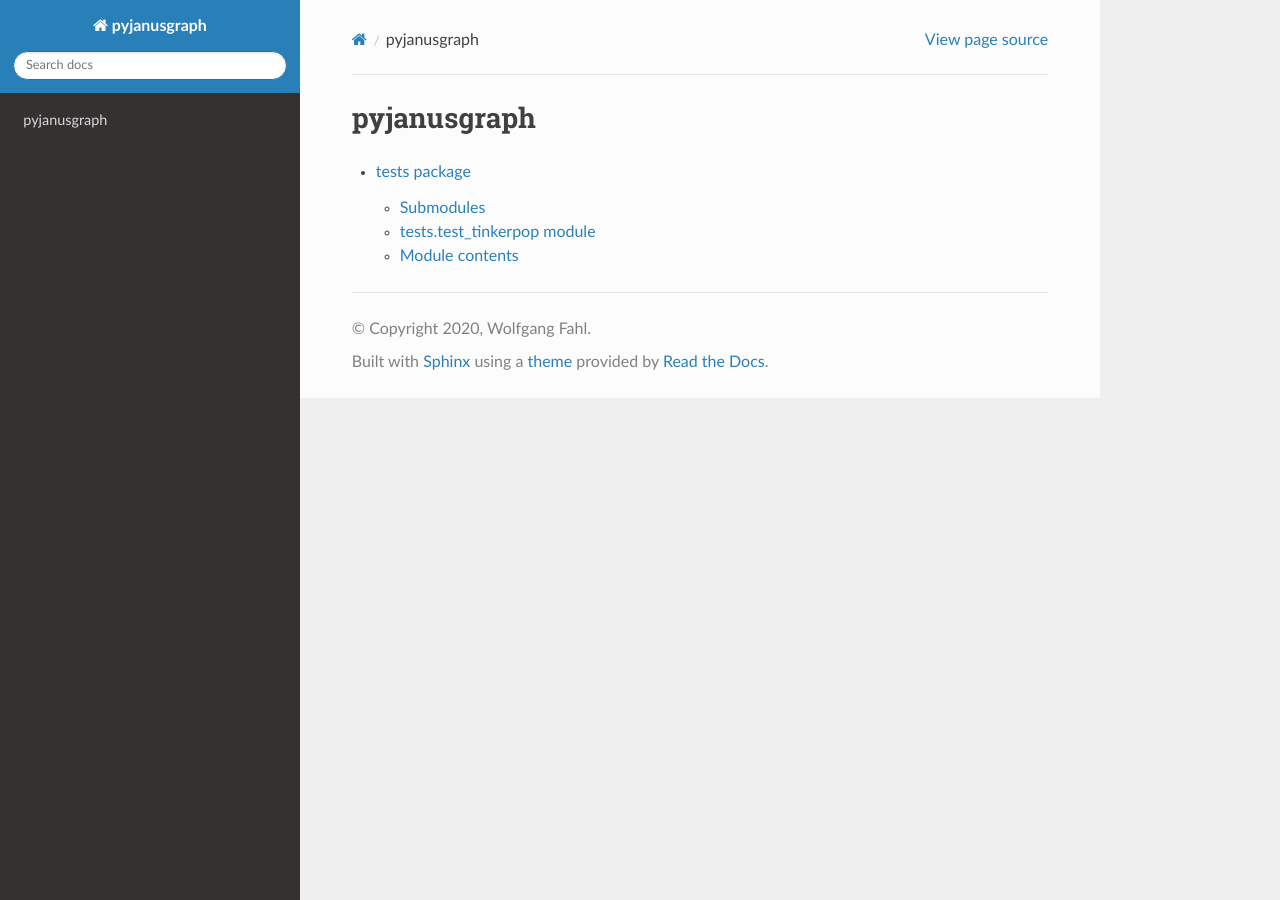
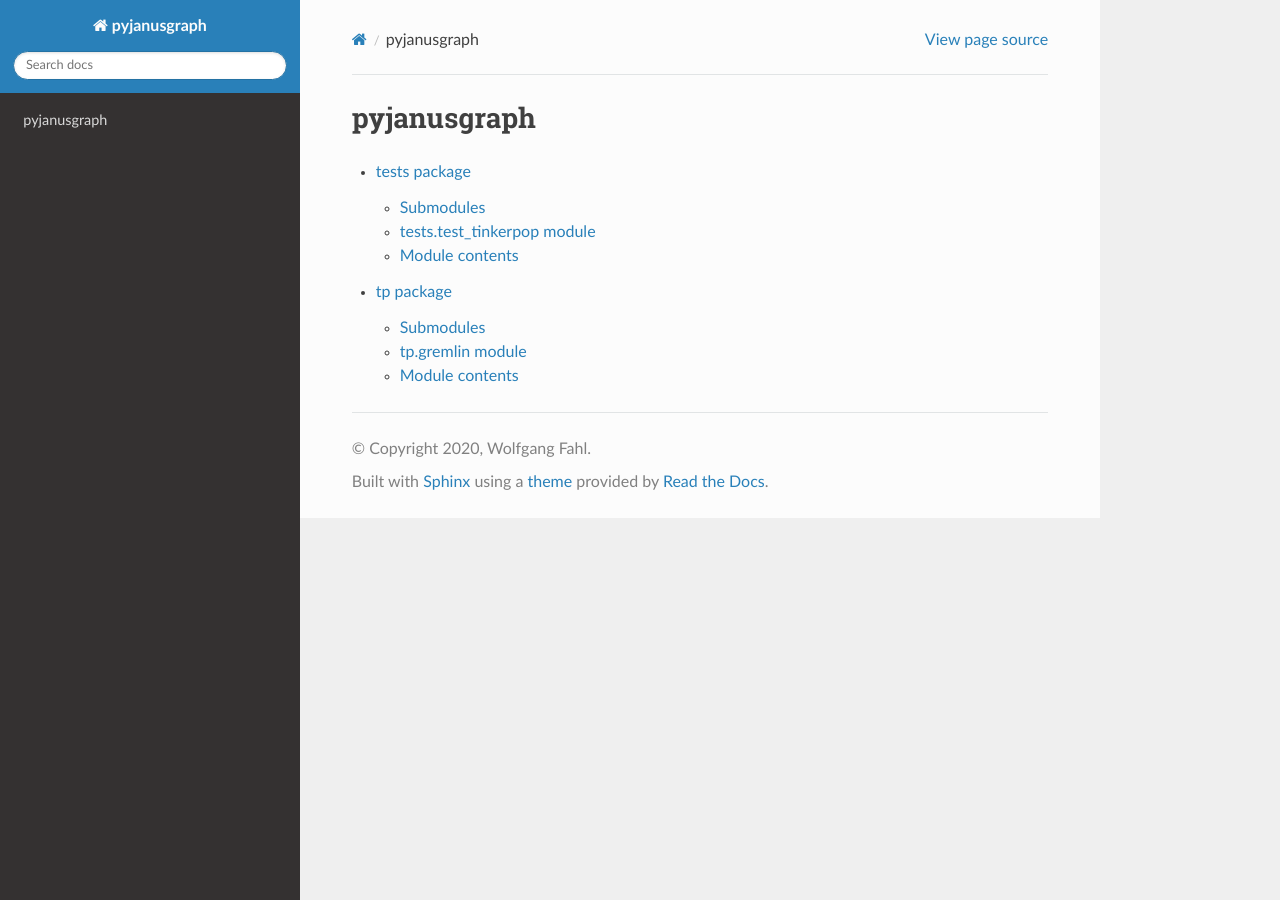
Before and after one commit to BITPlan/pyjanusgraph, a Sphinx documentation site: the page built from docs/source/modules.rst, in a window 1280 px wide. Built offline with Sphinx 7.4.7 and the Read the Docs theme 2.0.0, drawn with Linux system fonts in a browser that asks for light colours.

Commit message:
improves sphinx docs

```diff
--- a/docs/source/conf.py
+++ b/docs/source/conf.py
@@ -10,9 +10,9 @@
 # add these directories to sys.path here. If the directory is relative to the
 # documentation root, use os.path.abspath to make it absolute, like shown here.
 #
-# import os
-# import sys
-# sys.path.insert(0, os.path.abspath('.'))
+import os
+import sys
+sys.path.insert(0, os.path.abspath('../..'))
 
 
 # -- Project information -----------------------------------------------------
@@ -30,7 +30,7 @@ release = '0.0.1'
 # Add any Sphinx extension module names here, as strings. They can be
 # extensions coming with Sphinx (named 'sphinx.ext.*') or your custom
 # ones.
-extensions = [
+extensions = [ 'sphinx.ext.viewcode', 'sphinx.ext.autodoc'
 ]
 
 # Add any paths that contain templates here, relative to this directory.
--- a/docs/source/modules.rst
+++ b/docs/source/modules.rst
@@ -5,3 +5,4 @@ pyjanusgraph
    :maxdepth: 4
 
    tests
+   tp
--- /dev/null
+++ b/docs/source/tp.rst
@@ -0,0 +1,22 @@
+tp package
+==========
+
+Submodules
+----------
+
+tp.gremlin module
+-----------------
+
+.. automodule:: tp.gremlin
+   :members:
+   :undoc-members:
+   :show-inheritance:
+
+
+Module contents
+---------------
+
+.. automodule:: tp
+   :members:
+   :undoc-members:
+   :show-inheritance:
```
Also changed, not shown: 2 other files.
